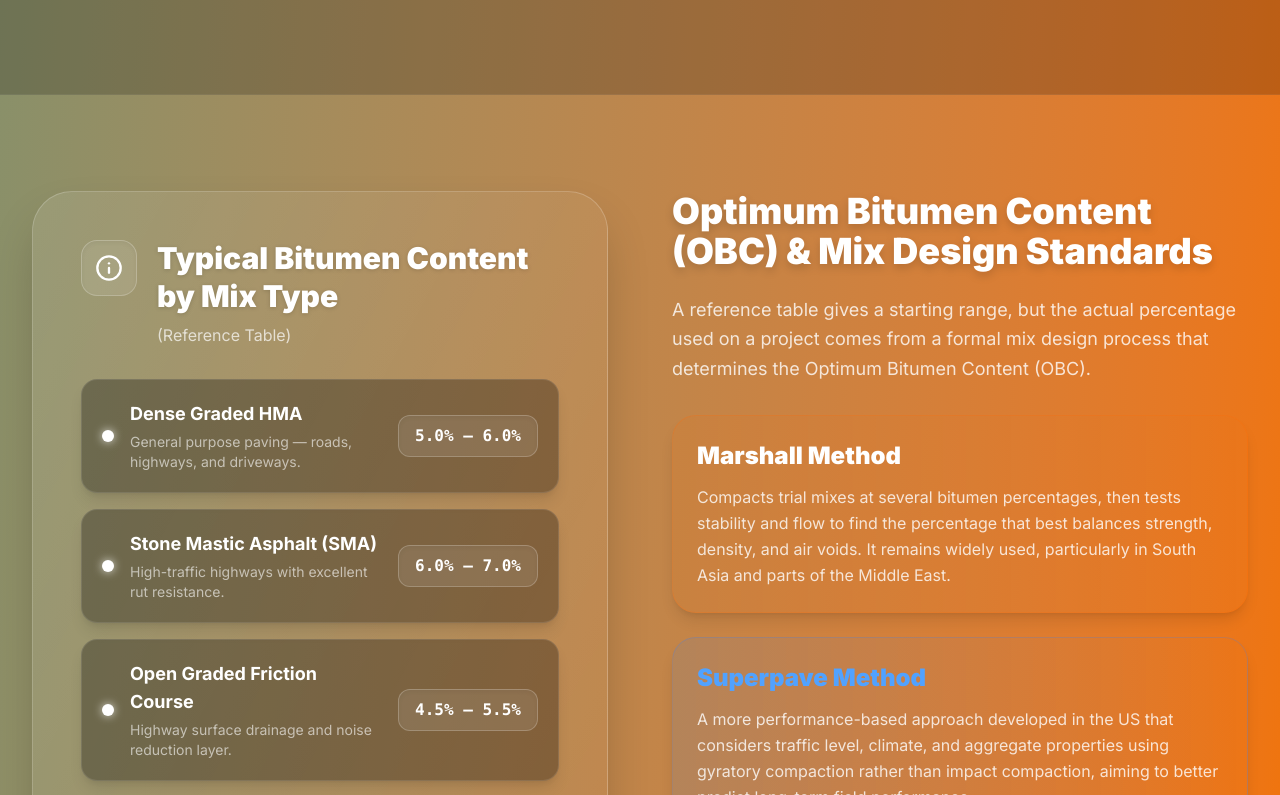
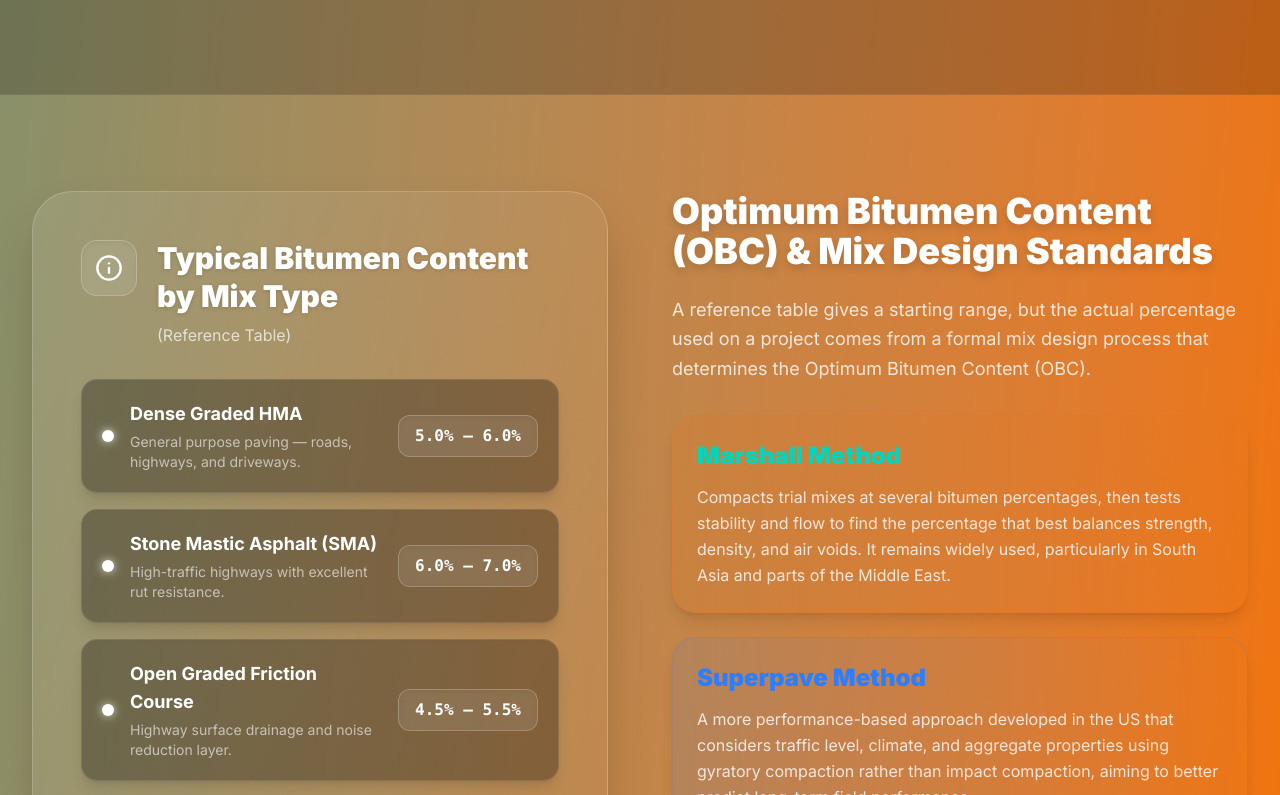
Before and after one commit to saadmalik298j-crypto/Bitumencalpro, a Next.js app: page / in a window 1280 px wide. Shown: the part 11205-12000 px from the top of the page. Built offline with nearby package versions, Linux system fonts and the light colour scheme.

Commit message:
Your commit

```diff
--- a/app/components/LegalLayout.tsx
+++ b/app/components/LegalLayout.tsx
@@ -98,7 +98,7 @@ export default function LegalLayout({
       {/* ════════════════════════════════════
           CONTENT AREA
       ════════════════════════════════════ */}
-      <main className="max-w-4xl mx-auto px-6 lg:px-8 py-16">
+      <main className="max-w-6xl mx-auto px-6 lg:px-8 py-16">
         <div className="bg-white/95 backdrop-blur-3xl rounded-3xl shadow-2xl border border-white/20 p-8 md:p-12">
           {children}
         </div>
--- a/app/layout.tsx
+++ b/app/layout.tsx
@@ -63,6 +63,8 @@ export const metadata: Metadata = {
     creator: "@bitumencalcpro",
     images: ["/bitumen-calculator-og-image.png"],
   },
+  icons: { icon: '/favicon.ico' },
+
 };
 
 export default function RootLayout({
@@ -73,13 +75,13 @@ export default function RootLayout({
   return (
     <html lang="en" className={inter.className}>
       <body className="min-h-screen bg-gradient-to-br from-teal-600 to-orange-500 text-slate-800 flex flex-col selection:bg-teal-500/30">
-        <Navbar/>
-      <main className="flex-grow">
+        <Navbar />
+        <main className="flex-grow">
           {children}
-                <SpeedInsights />
+          <SpeedInsights />
 
-      </main>
-      <Footer />
+        </main>
+        <Footer />
       </body>
     </html>
   );
--- a/app/page.tsx
+++ b/app/page.tsx
@@ -996,21 +996,21 @@ export default function Home() {
 
  <div className="space-y-6">
  <div className="bg-gradient-to-r from-orange-500/10 to-transparent p-6 rounded-3xl border border-orange-500/20 shadow-lg hover:border-orange-500/40 transition-colors">
- <h3 className="text-2xl font-black text-white mb-3">Marshall Method</h3>
+ <h3 className="text-2xl font-black  text-teal-400 mb-3">Marshall Method</h3>
  <p className="text-white/80 text-base leading-relaxed">Compacts trial mixes at several bitumen percentages, then tests stability and flow to find the percentage that best balances strength, density, and air voids. It remains widely used, particularly in South Asia and parts of the Middle East.</p>
  </div>
 
  <div className="bg-gradient-to-r from-blue-500/10 to-transparent p-6 rounded-3xl border border-blue-500/20 shadow-lg hover:border-blue-500/40 transition-colors">
- <h3 className="text-2xl font-black text-blue-400 mb-3">Superpave Method</h3>
+ <h3 className="text-2xl font-black text-blue-500 mb-3">Superpave Method</h3>
  <p className="text-white/80 text-base leading-relaxed">A more performance-based approach developed in the US that considers traffic level, climate, and aggregate properties using gyratory compaction rather than impact compaction, aiming to better predict long-term field performance.</p>
  </div>
 
  <div className="bg-black/30 p-8 rounded-3xl border border-white/10 shadow-inner">
  <h4 className="text-sm font-black text-white/50 mb-4 uppercase tracking-widest">Governing standards and bodies</h4>
  <ul className="text-white/80 text-base space-y-4">
- <li className="flex items-start gap-3"><span className="text-white font-bold w-1/3"><a href="https://www.transportation.org/" target="_blank" rel="noopener noreferrer" className="hover:underline">AASHTO</a> / <a href="https://www.asphaltinstitute.org/" target="_blank" rel="noopener noreferrer" className="hover:underline">MS-2</a></span> <span className="w-2/3 text-white/60">Widely referenced mix design procedures in North America.</span></li>
+ <li className="flex items-start gap-3"><span className="text-white font-bold w-1/3"><a href="https://www.transportation.org/" target="_blank" rel="noopener noreferrer" className=" text-teal-400 underline hover:underline">AASHTO</a> / <a href="https://www.asphaltinstitute.org/" target="_blank" rel="noopener noreferrer" className="text-teal-400 hover:underline">MS-2</a></span> <span className="w-2/3 text-white/60">Widely referenced mix design procedures in North America.</span></li>
  <li className="flex items-start gap-3"><span className="text-white font-bold w-1/3">BS EN 12591 / EN 13108</span> <span className="w-2/3 text-white/60">European bitumen and asphalt mixture standards.</span></li>
- <li className="flex items-start gap-3"><span className="text-white font-bold w-1/3"><a href="https://morth.nic.in/" target="_blank" rel="noopener noreferrer" className="hover:underline">MoRTH</a> specifications</span> <span className="w-2/3 text-white/60">The standard reference for road and bridge works in India.</span></li>
+ <li className="flex items-start gap-3"><span className="text-white font-bold w-1/3"><a href="https://morth.nic.in/" target="_blank" rel="noopener noreferrer" className=" text-teal-400 hover:underline">MoRTH</a> specifications</span> <span className="w-2/3 text-white/60">The standard reference for road and bridge works in India.</span></li>
  </ul>
  </div>
 
```
Also changed, not shown: 1 other file (tests, documents, lock files or other folders).
